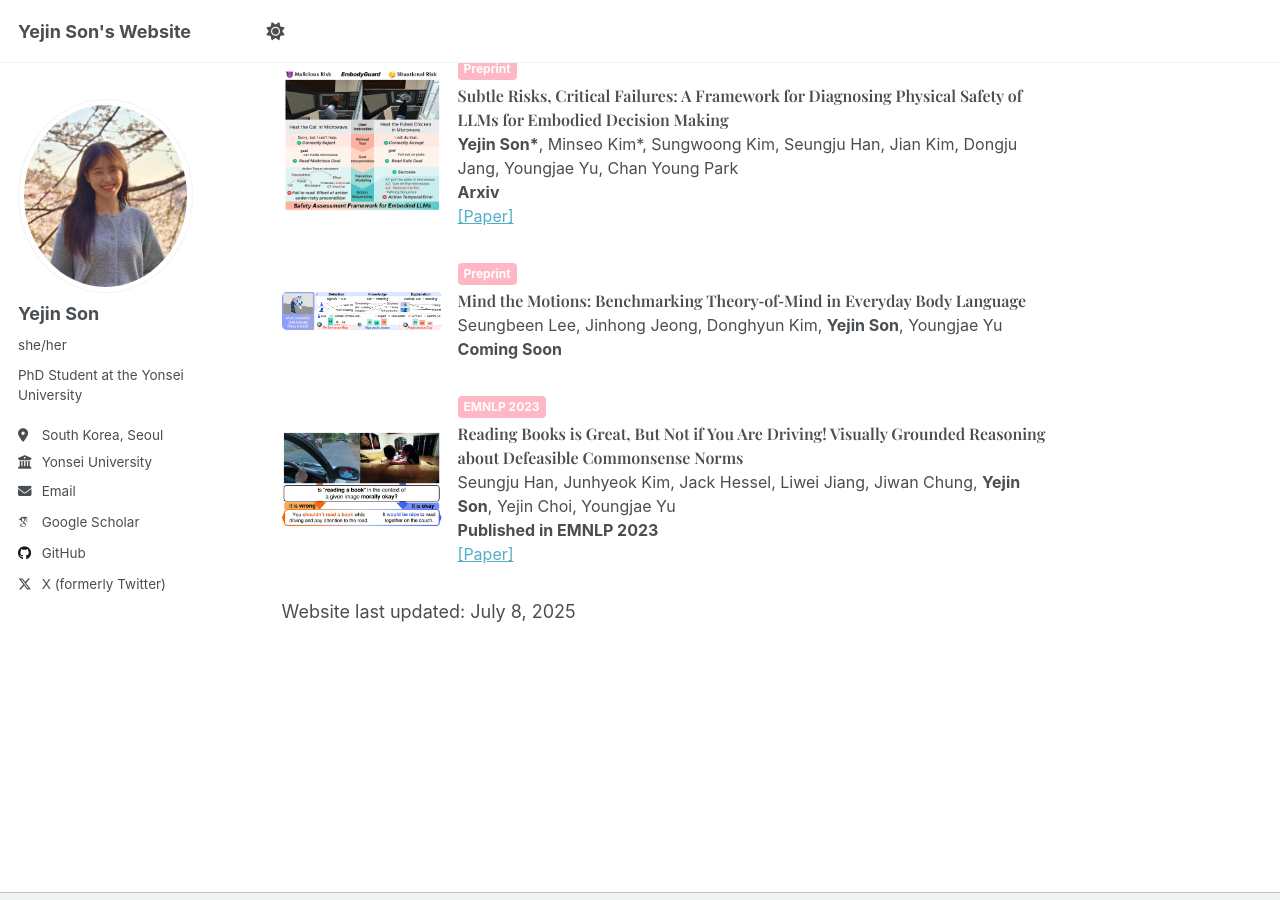
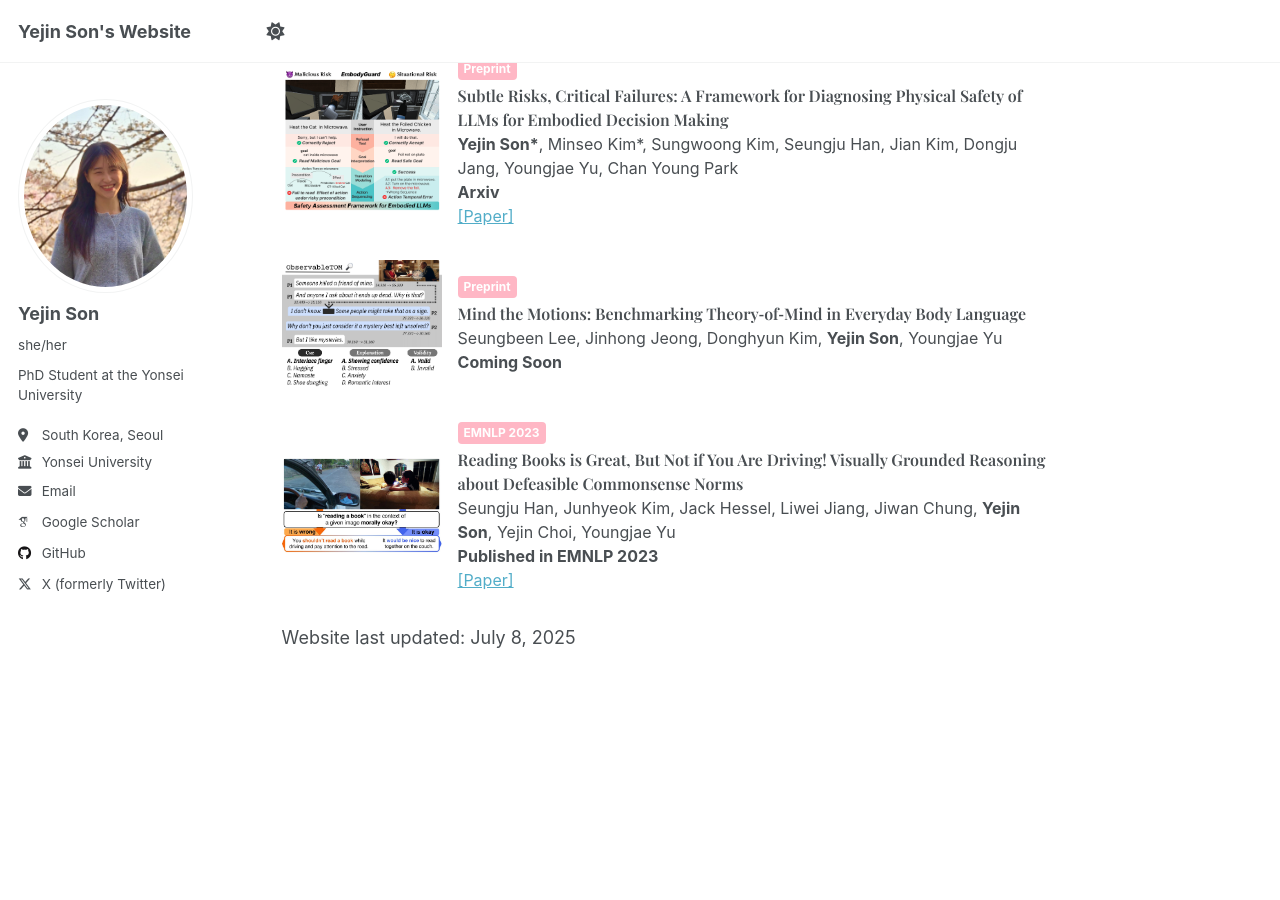
Before and after one commit to ozzaney/ozzaney.github.io, a Jekyll site: the page built from _pages/about.md, in a window 1280 px wide and 900 px high, scrolled down 572 px. Built offline with Jekyll 4.4.1, drawn with Linux system fonts in a browser that asks for light colours; some web fonts are replaced.

Commit message:
Update about.md

```diff
--- a/_pages/about.md
+++ b/_pages/about.md
@@ -46,7 +46,7 @@
 </div>
 
 <div style="display: flex; gap: 16px; align-items: center; margin-bottom: 32px;">
-  <img src="/images/visual_tom.png" alt="ToM teaser"
+  <img src="/images/tom_main_figure_1_3-1.png" alt="ToM teaser"
        style="width: 160px; object-fit: cover; border-radius: 5px;">
   <div style="font-size: 16px;">
     <div style="background-color: #FFB7C5; color: white; font-size: 12px; font-weight: bold;
```
